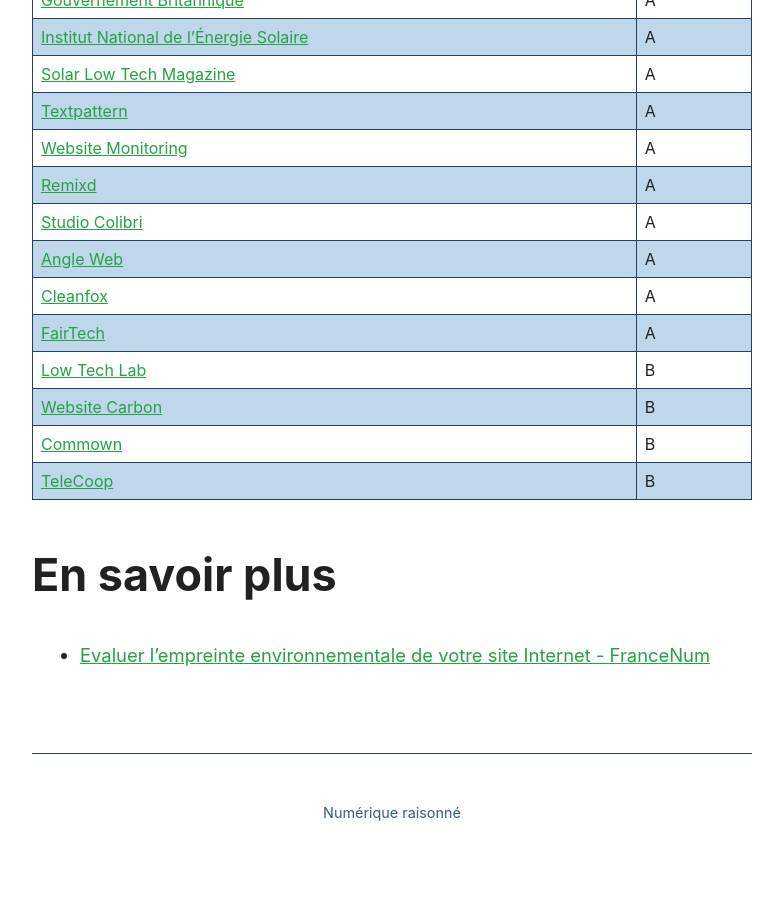
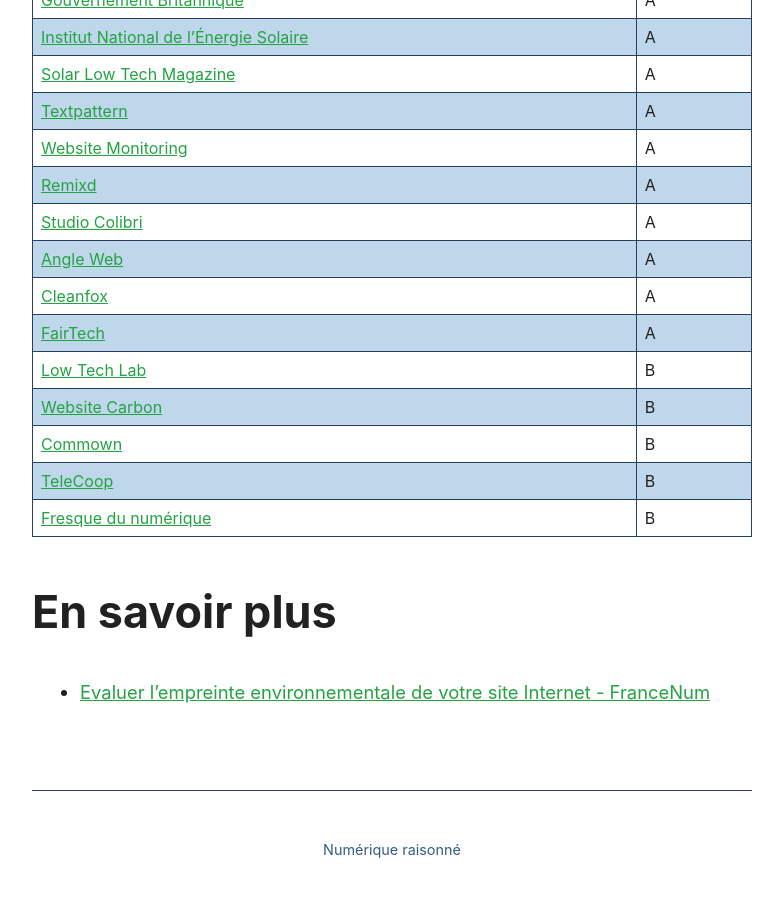
Before and after one commit to Slandais/slandais.github.io, a Jekyll site: the page built from _posts/2021-05-08-analyserSonSite.md, in a window 1280 px wide and 900 px high, scrolled down 2900 px. Shown: the top 897 px of the window, without its empty margins (248-1031 px from the left). Built offline with Jekyll 4.4.1, drawn with Linux system fonts in a browser that asks for light colours; before the commit the page ends 3763 px from its top, so only the background shows below that.

Commit message:
Update 2021-05-08-analyserSonSite.md

```diff
--- a/_posts/2021-05-08-analyserSonSite.md
+++ b/_posts/2021-05-08-analyserSonSite.md
@@ -84,6 +84,7 @@
 | [Website Carbon](https://www.websitecarbon.com) |  B |
 | [Commown](https://commown.coop) |  B |
 | [TeleCoop](https://telecoop.fr) |  B |
+| [Fresque du numérique](https://fresquedunumerique.org/) |  B |
 
 # En savoir plus
 
```
